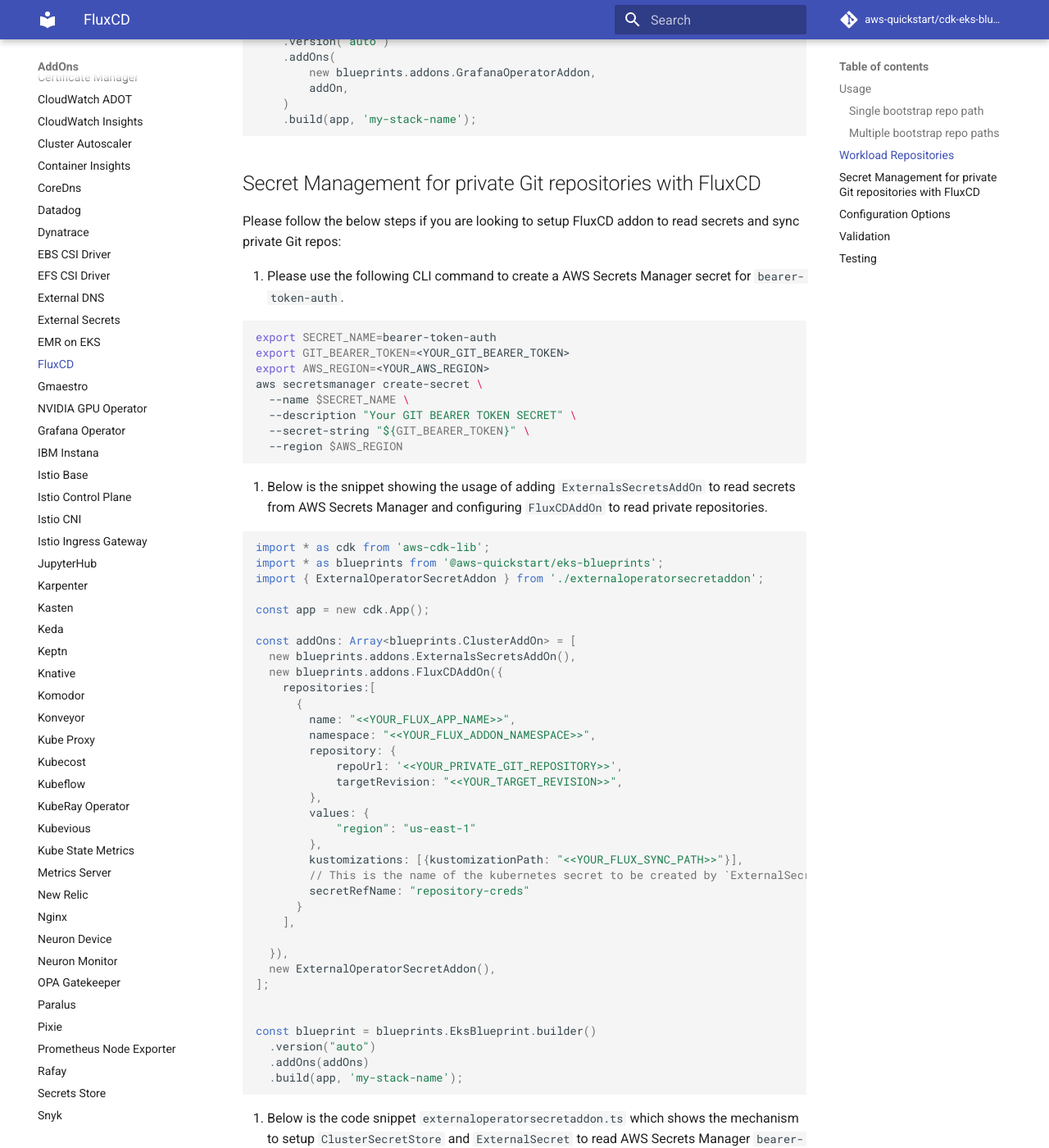
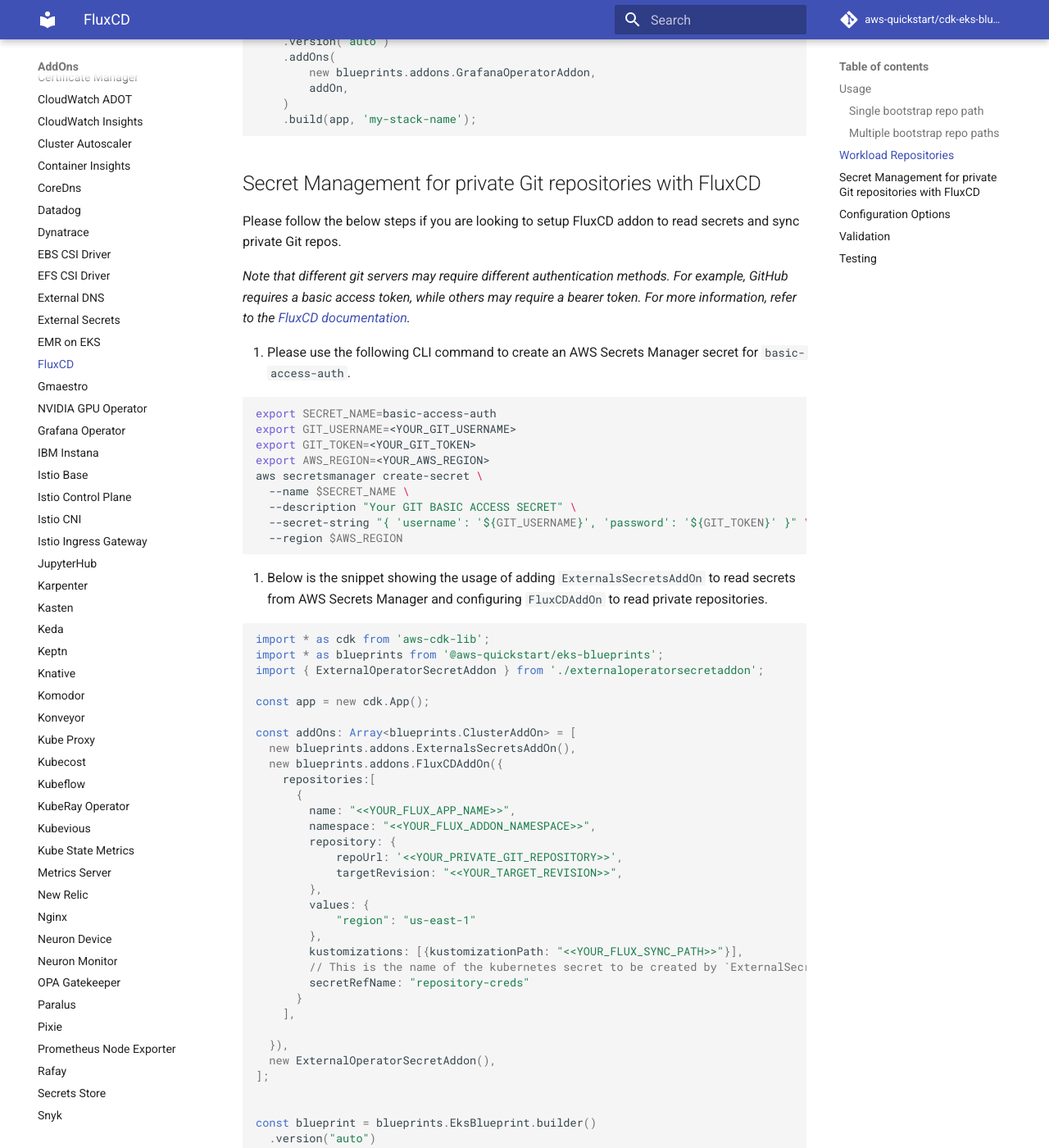
Before and after one commit to aws-quickstart/cdk-eks-blueprints, an MkDocs documentation site: the page built from docs/addons/fluxcd.md, in a window 1280 px wide and 1400 px high, scrolled down 2498 px. Shown: the whole window at 82% size. Built offline with MkDocs 1.6.1 and Material for MkDocs 9.7.7, drawn with Linux system fonts in a browser that asks for light colours; comment, search, counter and statistics services are not loaded; some of the changed text lies outside the part shown.

Commit message:
[Docs] FluxCD - Use basic access auth for GitHub
Fixes issue described https://github.com/aws-quickstart/cdk-eks-blueprints/issues/999.

Short version: the GitHub API for cloning doesn't work with bearer token.

````diff
--- a/docs/addons/fluxcd.md
+++ b/docs/addons/fluxcd.md
@@ -122,18 +122,21 @@
 
 ## Secret Management for private Git repositories with FluxCD
 
-Please follow the below steps if you are looking to setup FluxCD addon to read secrets and sync private Git repos:
+Please follow the below steps if you are looking to setup FluxCD addon to read secrets and sync private Git repos.
 
-1. Please use the following CLI command to create a AWS Secrets Manager secret for `bearer-token-auth`.
+*Note that different git servers may require different authentication methods. For example, GitHub requires a basic access token, while others may require a bearer token. For more information, refer to the [FluxCD documentation](https://fluxcd.io/flux/components/source/gitrepositories/#secret-reference).*
+
+1. Please use the following CLI command to create an AWS Secrets Manager secret for `basic-access-auth`.
 
 ```bash
-export SECRET_NAME=bearer-token-auth
-export GIT_BEARER_TOKEN=<YOUR_GIT_BEARER_TOKEN>
+export SECRET_NAME=basic-access-auth
+export GIT_USERNAME=<YOUR_GIT_USERNAME>
+export GIT_TOKEN=<YOUR_GIT_TOKEN>
 export AWS_REGION=<YOUR_AWS_REGION>
 aws secretsmanager create-secret \
   --name $SECRET_NAME \
-  --description "Your GIT BEARER TOKEN SECRET" \
-  --secret-string "${GIT_BEARER_TOKEN}" \
+  --description "Your GIT BASIC ACCESS SECRET" \
+  --secret-string "{ 'username': '${GIT_USERNAME}', 'password': '${GIT_TOKEN}' }" \
   --region $AWS_REGION
 ```
 
@@ -177,7 +180,7 @@
   .build(app, 'my-stack-name');
 ```
 
-3. Below is the code snippet `externaloperatorsecretaddon.ts` which shows the mechanism to setup `ClusterSecretStore` and `ExternalSecret` to read AWS Secrets Manager `bearer-token-auth` secret which is a GIT BEARER Token to sync private repositories :
+3. Below is the code snippet `externaloperatorsecretaddon.ts` which shows the mechanism to setup `ClusterSecretStore` and `ExternalSecret` to read AWS Secrets Manager `basic-access-auth` secret which is a GIT basic access authentication username and password to sync private repositories :
 
 ```typescript
 import 'source-map-support/register';
@@ -239,11 +242,10 @@
                         target: {
                             name: "repository-creds"
                         },
-                        data: [
+                        dataFrom: [
                             {
-                                secretKey: "bearerToken",
-                                remoteRef: {
-                                    key: "bearer-token-auth"
+                                extract: {
+                                    key: "basic-access-auth"
                                 },
                             },
                         ],
@@ -267,7 +269,8 @@
   namespace: flux-system
 type: Opaque
 data:
-  bearerToken: <<BASE64 ENCODED SECRET OF YOUR_GIT_BEARER_TOKEN STORE in AWS SECRETS MANAGER>>
+  username: <<BASE64 ENCODED SECRET OF YOUR_GIT_USERNAME STORE in AWS SECRETS MANAGER>>
+  password: <<BASE64 ENCODED SECRET OF YOUR_GIT_TOKEN STORE in AWS SECRETS MANAGER>>
 ```
 
 As pointed, if you are looking to use `secretRef` to reference a secret for FluxCD addon to sync private Git repos, please make sure the referenced secret is already created in the namespace ahead of time in AWS Secrets Manager as shown above. You can use [External Secrets Addon](./external-secrets.md) to learn more about external secrets operator which allows integration with third-party secret stores like AWS Secrets Manager, AWS Systems Manager Parameter Store and inject the values into the EKS cluster as Kubernetes Secrets.
````
